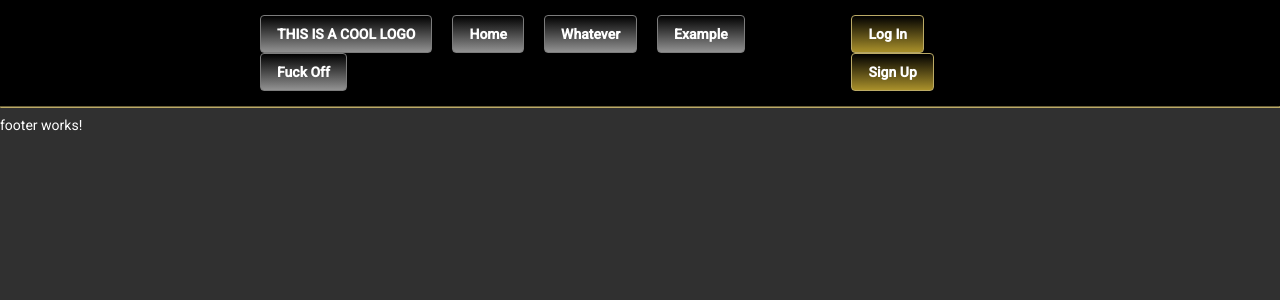
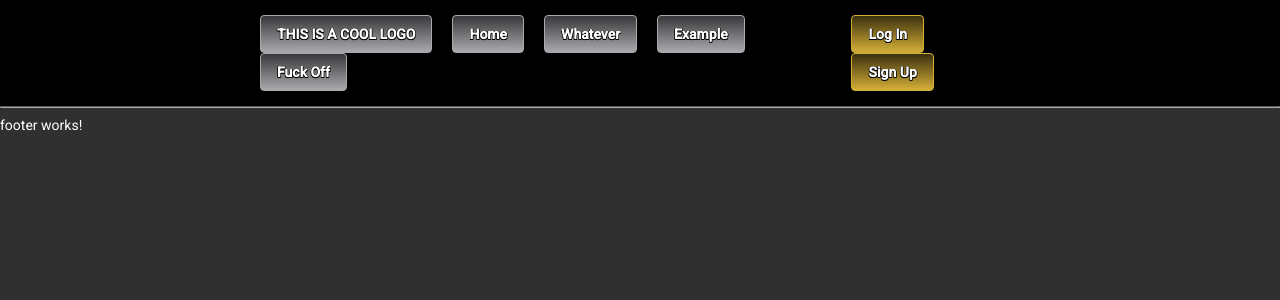
Before and after one commit to pperalesm/versus-frontend, an Angular app: page / in a window 1280 px wide. Shown: the top 300 px of the page. Built offline with nearby package versions, Linux system fonts and the light colour scheme.

Commit message:
Changed metallic colors, softened gradient and added thin outline to text

```diff
--- a/src/app/shared/components/header/header.component.scss
+++ b/src/app/shared/components/header/header.component.scss
@@ -11,7 +11,7 @@
 
 .horizontal-line {
   margin-top: 0px;
-  border-color: #ba6;
+  border-color: #aaa9ad;
 }
 
 button {
--- a/src/styles.scss
+++ b/src/styles.scss
@@ -9,13 +9,15 @@ button:active{
 }
 
 .silver-button{
-  border: 1px solid #7c7c7c !important;
-  background: -webkit-gradient(linear, left top, left bottom, from(rgba(0, 0, 0, 0.15)), to(#929292));
+  border: 1px solid #aaa9ad !important;
+  background: -webkit-gradient(linear, left top, left bottom, from(#38383a), to(#aaa9ad));
+  text-shadow: -0.5px -0.5px 0 #000, 0.5px -0.5px 0 #000, -0.5px 0.5px 0 #000, 0.5px 0.5px 0 #000;
   font-weight: bold;
 }
 
 .gold-button{
-  border: 1px solid #ba6 !important;
-  background: -webkit-gradient(linear, left top, left bottom, from(rgba(0, 0, 0, 0.15)), to(rgb(170, 145, 43)));
+  border: 1px solid #d4af37 !important;
+  background: -webkit-gradient(linear, left top, left bottom, from(#3b310f), to(#d4af37));
+  text-shadow: -0.5px -0.5px 0 #000, 0.5px -0.5px 0 #000, -0.5px 0.5px 0 #000, 0.5px 0.5px 0 #000;
   font-weight: bold;
 }
```
